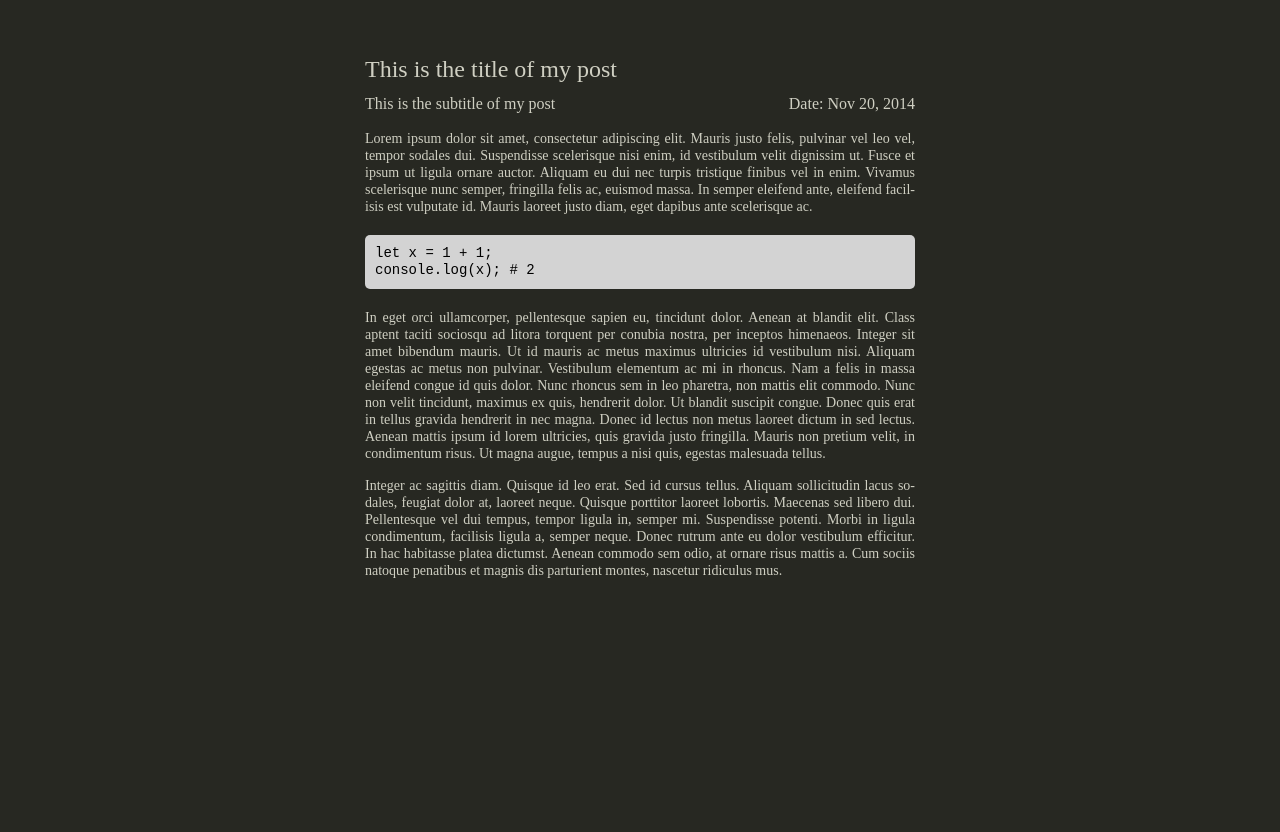
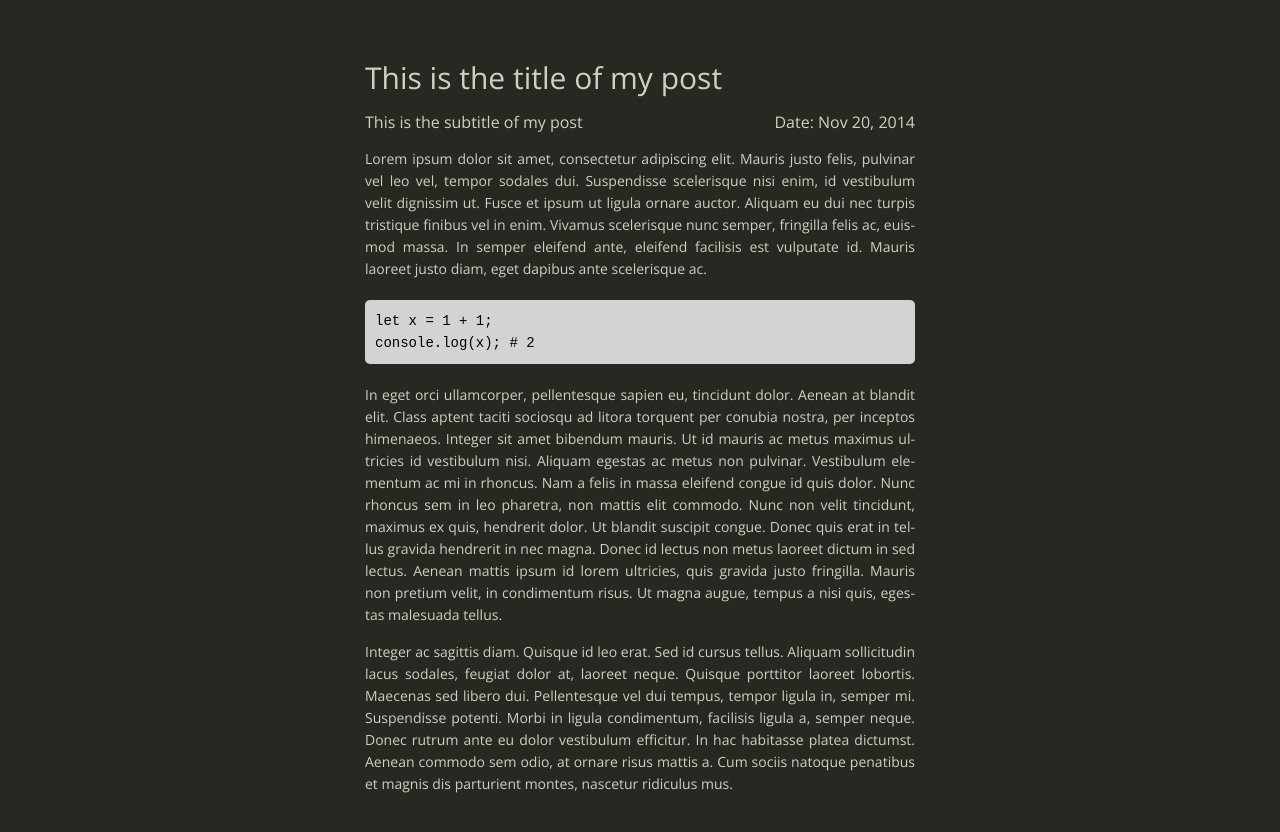
Before and after one commit to PBlanco/blancotech, a plain HTML site: page index.html in a window 1280 px wide. Shown: the part 82-914 px from the top of the page. Before the commit the page ends 800 px from the top, so only its background shows below. Drawn offline with nearby package versions, Linux system fonts and the light colour scheme.

Commit message:
Add open sans font and new font styles

```diff
--- a/index.html
+++ b/index.html
@@ -3,6 +3,7 @@
 <head>
   <meta charset="UTF-8">
   <title>Blancotech</title>
+  <link href="https://fonts.googleapis.com/css?family=Open+Sans" rel="stylesheet">
   <link rel="stylesheet" href="styles/style.css">
 </head>
 <body>
--- a/styles/style.css
+++ b/styles/style.css
@@ -46,6 +46,7 @@ table {
 /*========== Used CSS ============*/
 
 body{
+    font-family: 'Open Sans', sans-serif;
     background-color: #272822;
 }
 
@@ -101,7 +102,6 @@ nav ul li img:hover{
 }
 
 main {
-    font-family: Consolas;
     color: #CFCFC2;
     max-width: 600px;
     margin: 0 auto ;
@@ -112,14 +112,12 @@ main {
 
 .title{
     /* This is the Title of: */
-    font-family: Consolas-Bold;
-    font-size: 24px;
-    line-height: 42px;
+    font-size: 30px;
+    line-height: 60px;
 }
 
 .subtitle{
     /* This is the subtitle: */
-    font-family: Consolas-Bold;
     font-size: 16px;
     line-height: 28px;
     float:left;
@@ -127,7 +125,6 @@ main {
 
 .date {
     /* Date: Nov 20, 2014: */
-    font-family: Consolas-Italic;
     font-size: 16px;
     line-height: 28px;
     float: right;
@@ -136,9 +133,8 @@ main {
 .content{
     clear:both;
     margin: 40px 0;
-    font-family: OpenSans;
     font-size: 14px;
-    line-height: 17px;
+    line-height: 22px;
 }
 
 article {
```
